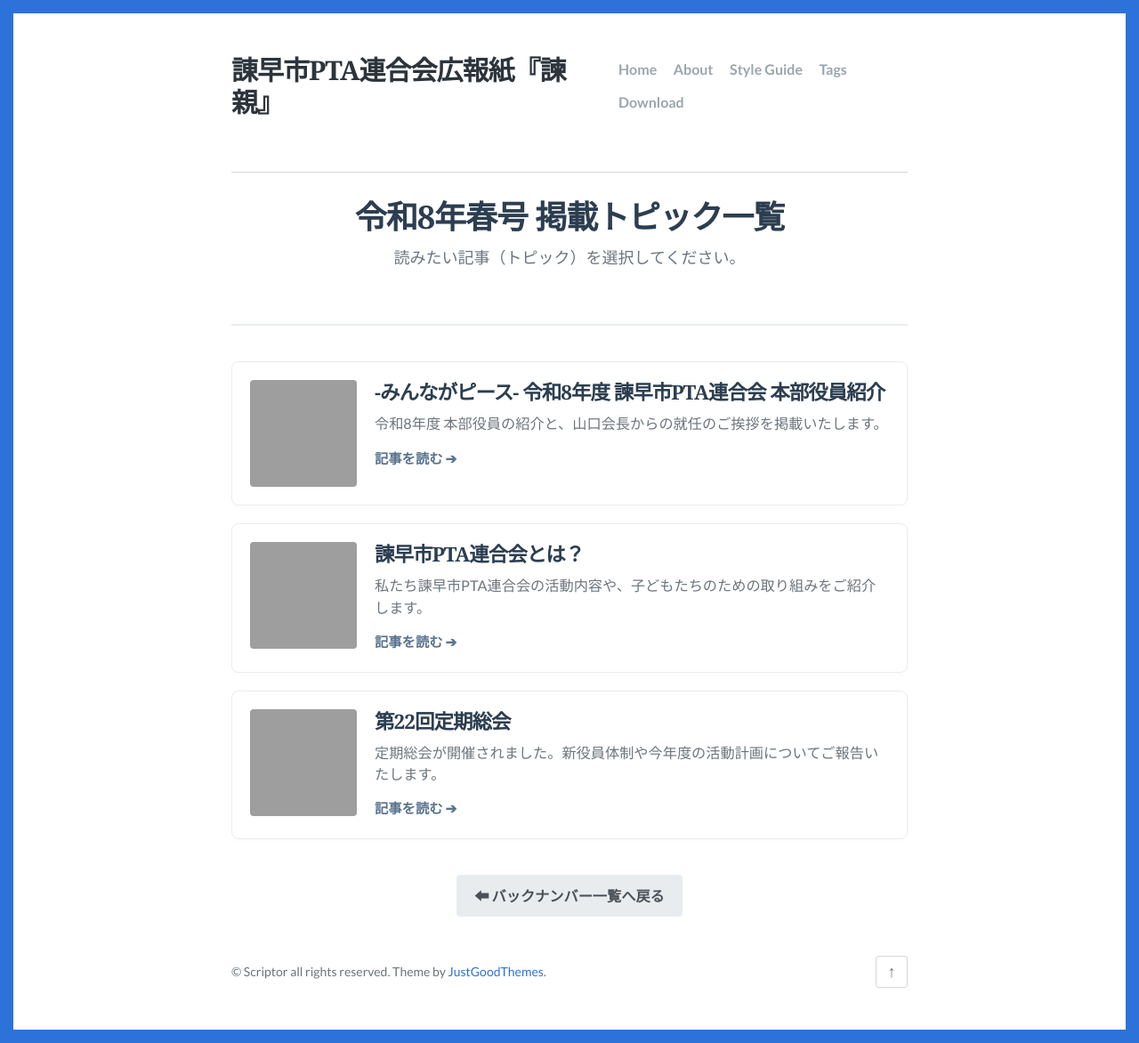
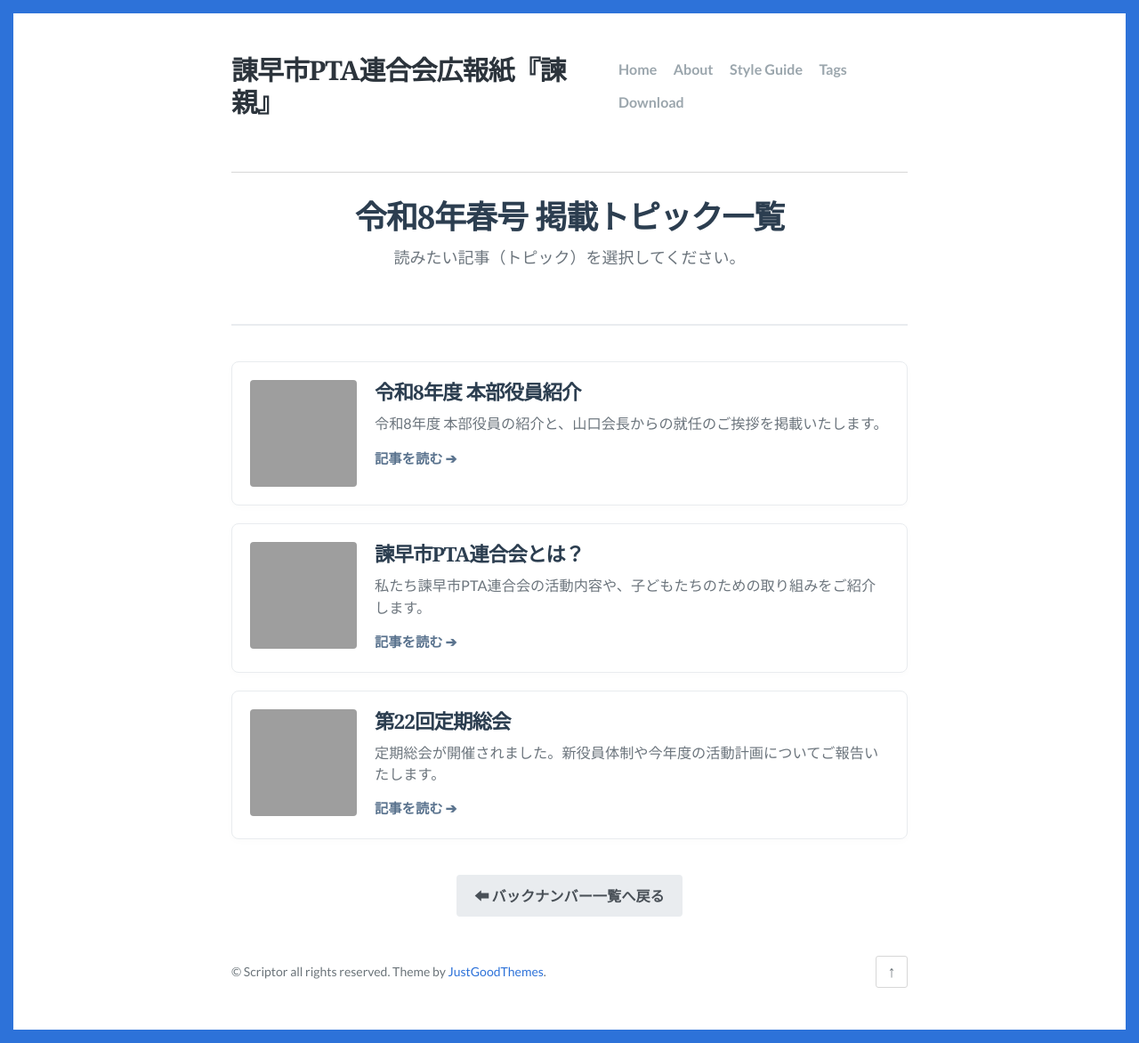
Before and after one commit to isahayashi-PTA/kanshin, a Jekyll site: the page built from spring2026.html, in a window 1280 px wide. Shown: the whole page at 89% size. Built offline with Jekyll 4.4.1, drawn with Linux system fonts in a browser that asks for light colours; grey boxes are pictures that could not be loaded.

Commit message:
Change title for PTA executive introduction
Updated the title for the PTA executive introduction page.

```diff
--- a/_posts/2026-06-27-spring-03.md
+++ b/_posts/2026-06-27-spring-03.md
@@ -1,6 +1,6 @@
 ---
 layout: page
-title: "-みんながピース- 令和8年度 諫早市PTA連合会 本部役員紹介"
+title: "令和8年度 本部役員紹介"
 date: 2026-06-27 00:00:00 +0900
 description: "令和8年度 本部役員の紹介と、山口会長からの就任のご挨拶を掲載いたします。"
 image: assets/images/yakuinsyokai.jpg
```
